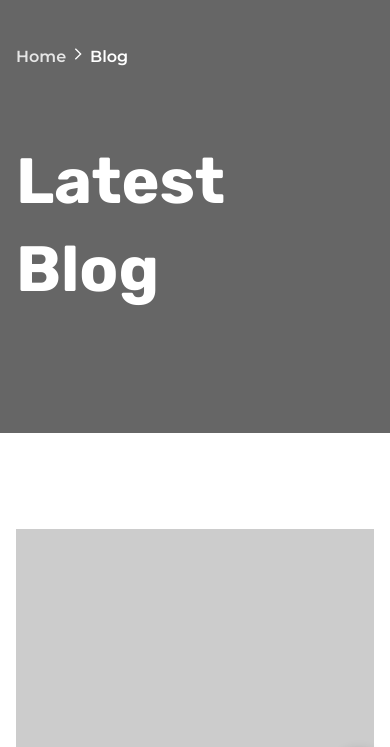
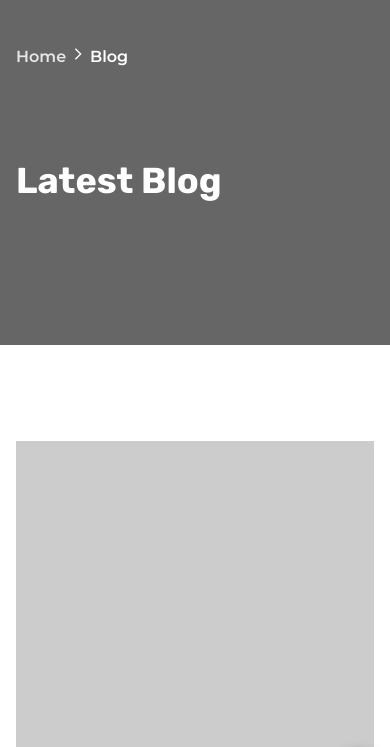
Before and after one commit to jasurumarov/education, a plain HTML site: page pages/blog.html in a window 390 px wide. Shown: the part 97-844 px from the top of the page. Drawn offline with Linux system fonts and the light colour scheme.

Commit message:
home page

```diff
--- a/scss/pages/_blog.scss
+++ b/scss/pages/_blog.scss
@@ -168,3 +168,15 @@
         }
     }
 }
+
+@media (max-width: 404px) {
+    .blog-page {
+        main {
+            .hero-section {
+                h1 {
+                    font-size: 36px;
+                }
+            }
+        }
+    }
+}
```
Also changed, not shown: scss/style.css, 1 other file.
